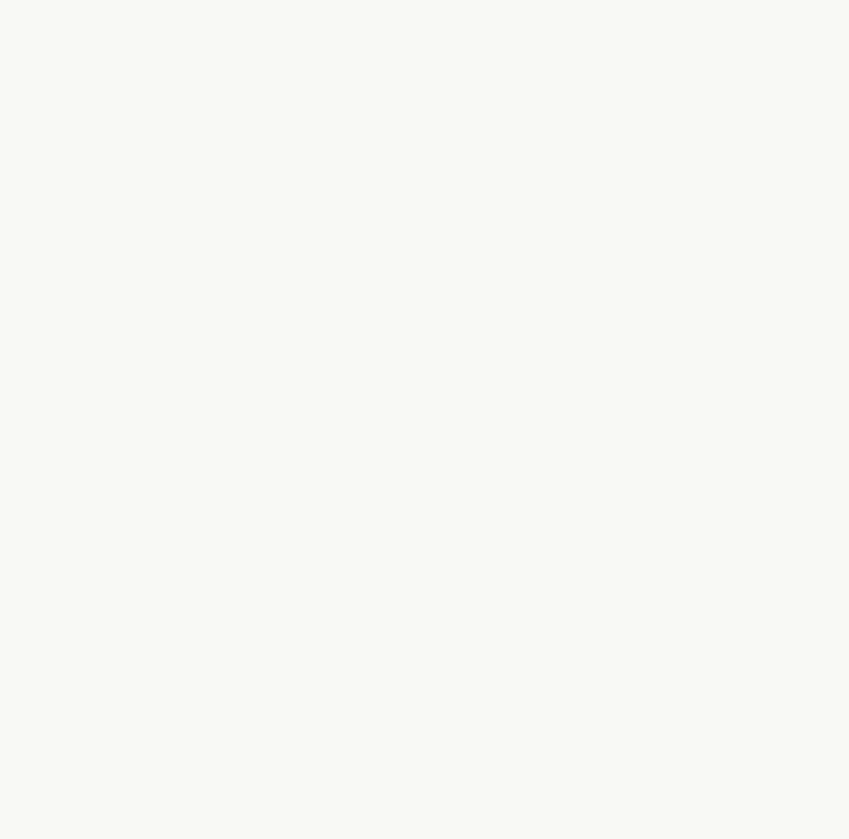
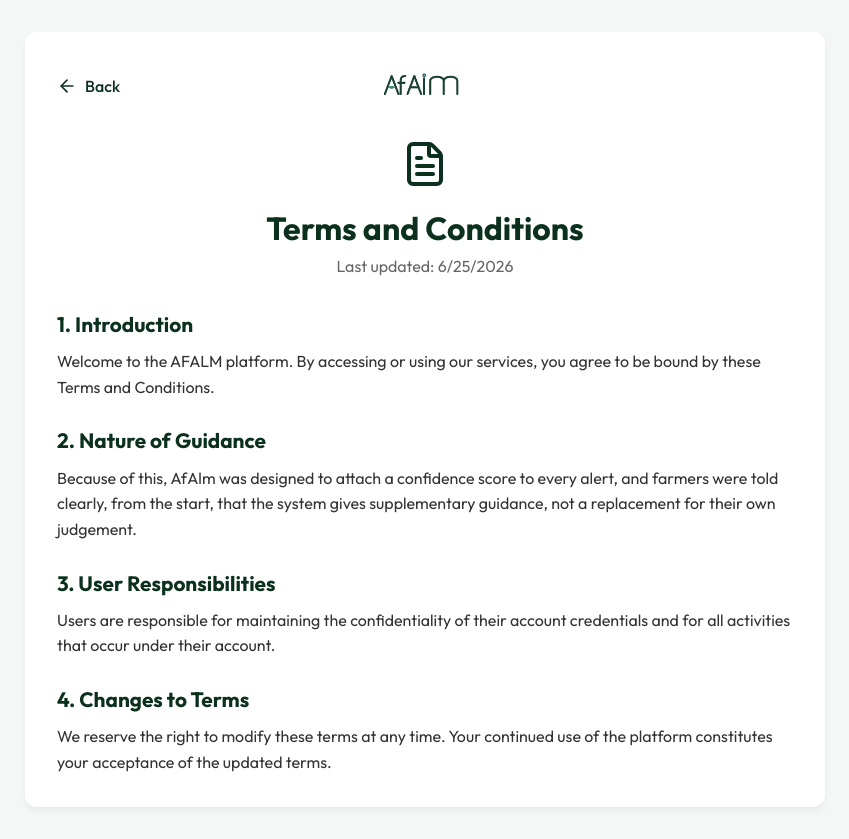
Before and after one commit to Emmanuel-kwizera/Afalm, a React app in the folder frontend/: page /terms in a window 1280 px wide. Before the commit this address had no page. Shown: the whole page, without its empty margins (215-1064 px from the left). Before the commit the page ends 800 px from the top, so only its background shows below. Built offline with nearby package versions, Linux system fonts and the light colour scheme; the HTML template or start-up script is replaced by a standard one.

Commit message:
feat: terms of service

```diff
--- a/frontend/src/App.jsx
+++ b/frontend/src/App.jsx
@@ -12,6 +12,7 @@ import Settings from './pages/Settings';
 import AdminDashboard from './pages/AdminDashboard';
 import Sidebar from './components/Sidebar';
 import PrivacyPolicy from './pages/PrivacyPolicy';
+import TermsAndConditions from './pages/TermsAndConditions';
 
 // Admin protection wrapper
 const AdminRoute = ({ children }) => {
@@ -45,6 +46,7 @@ function App() {
         <Route path="/login" element={<Login />} />
         <Route path="/reset-password" element={<ResetPassword />} />
         <Route path="/privacy-policy" element={<PrivacyPolicy />} />
+        <Route path="/terms" element={<TermsAndConditions />} />
 
         {/* Protected Dashboard Routes */}
         <Route path="/" element={<Layout />}>
--- a/frontend/src/pages/Login.jsx
+++ b/frontend/src/pages/Login.jsx
@@ -123,8 +123,8 @@ export default function Login() {
           </div>
 
           <div className="auth-footer">
-            <a href="#" style={{ color: 'inherit', textDecoration: 'none' }}>Terms of Service</a>
-            <a href="#" style={{ color: 'inherit', textDecoration: 'none' }}>Privacy Policy</a>
+            <Link to="/terms" style={{ color: 'inherit', textDecoration: 'none' }}>Terms of Service</Link>
+            <Link to="/privacy-policy" style={{ color: 'inherit', textDecoration: 'none' }}>Privacy Policy</Link>
           </div>
         </div>
       </div>
--- a/frontend/src/pages/Register.jsx
+++ b/frontend/src/pages/Register.jsx
@@ -180,7 +180,7 @@ export default function Register() {
           </div>
 
           <div className="auth-footer">
-            <a href="#" style={{ color: 'inherit', textDecoration: 'none' }}>Terms of Service</a>
+            <Link to="/terms" style={{ color: 'inherit', textDecoration: 'none' }}>Terms of Service</Link>
             <Link to="/privacy-policy" style={{ color: 'inherit', textDecoration: 'none' }}>Privacy Policy</Link>
           </div>
         </div>
--- a/frontend/src/pages/ResetPassword.jsx
+++ b/frontend/src/pages/ResetPassword.jsx
@@ -124,8 +124,8 @@ export default function ResetPassword() {
           </div>
 
           <div className="auth-footer">
-            <a href="#" style={{ color: 'inherit', textDecoration: 'none' }}>Terms of Service</a>
-            <a href="#" style={{ color: 'inherit', textDecoration: 'none' }}>Privacy Policy</a>
+            <Link to="/terms" style={{ color: 'inherit', textDecoration: 'none' }}>Terms of Service</Link>
+            <Link to="/privacy-policy" style={{ color: 'inherit', textDecoration: 'none' }}>Privacy Policy</Link>
           </div>
         </div>
       </div>
--- /dev/null
+++ b/frontend/src/pages/TermsAndConditions.jsx
@@ -0,0 +1,42 @@
+import React from 'react';
+import { Link } from 'react-router-dom';
+import { ArrowLeft, FileText } from 'lucide-react';
+import afalmLogo from '../assets/Afalm_Logo.png';
+
+export default function TermsAndConditions() {
+  return (
+    <div style={{ minHeight: '100vh', backgroundColor: '#f4f7f6', padding: '2rem' }}>
+      <div style={{ maxWidth: '800px', margin: '0 auto', backgroundColor: '#fff', borderRadius: '12px', padding: '2rem', boxShadow: '0 4px 6px rgba(0,0,0,0.05)' }}>
+        <div style={{ display: 'flex', alignItems: 'center', marginBottom: '2rem' }}>
+          <Link to="/register" style={{ display: 'flex', alignItems: 'center', color: '#0B311E', textDecoration: 'none', fontWeight: '500' }}>
+            <ArrowLeft size={20} style={{ marginRight: '0.5rem' }} /> Back
+          </Link>
+          <div style={{ flex: 1, textAlign: 'center' }}>
+            <img src={afalmLogo} alt="AFALM Logo" style={{ height: '40px' }} />
+          </div>
+          <div style={{ width: '70px' }}></div>
+        </div>
+
+        <div style={{ textAlign: 'center', marginBottom: '2rem' }}>
+          <FileText size={48} color="#0B311E" style={{ marginBottom: '1rem' }} />
+          <h1 style={{ color: '#0B311E', fontSize: '2rem', marginBottom: '0.5rem' }}>Terms and Conditions</h1>
+          <p style={{ color: '#666' }}>Last updated: {new Date().toLocaleDateString()}</p>
+        </div>
+
+        <div style={{ color: '#333', lineHeight: '1.6' }}>
+          <h2 style={{ color: '#0B311E', marginTop: '1.5rem', marginBottom: '0.5rem', fontSize: '1.3rem' }}>1. Introduction</h2>
+          <p>Welcome to the AFALM platform. By accessing or using our services, you agree to be bound by these Terms and Conditions.</p>
+
+          <h2 style={{ color: '#0B311E', marginTop: '1.5rem', marginBottom: '0.5rem', fontSize: '1.3rem' }}>2. Nature of Guidance</h2>
+          <p>Because of this, AfAlm was designed to attach a confidence score to every alert, and farmers were told clearly, from the start, that the system gives supplementary guidance, not a replacement for their own judgement.</p>
+
+          <h2 style={{ color: '#0B311E', marginTop: '1.5rem', marginBottom: '0.5rem', fontSize: '1.3rem' }}>3. User Responsibilities</h2>
+          <p>Users are responsible for maintaining the confidentiality of their account credentials and for all activities that occur under their account.</p>
+
+          <h2 style={{ color: '#0B311E', marginTop: '1.5rem', marginBottom: '0.5rem', fontSize: '1.3rem' }}>4. Changes to Terms</h2>
+          <p>We reserve the right to modify these terms at any time. Your continued use of the platform constitutes your acceptance of the updated terms.</p>
+        </div>
+      </div>
+    </div>
+  );
+}
```
